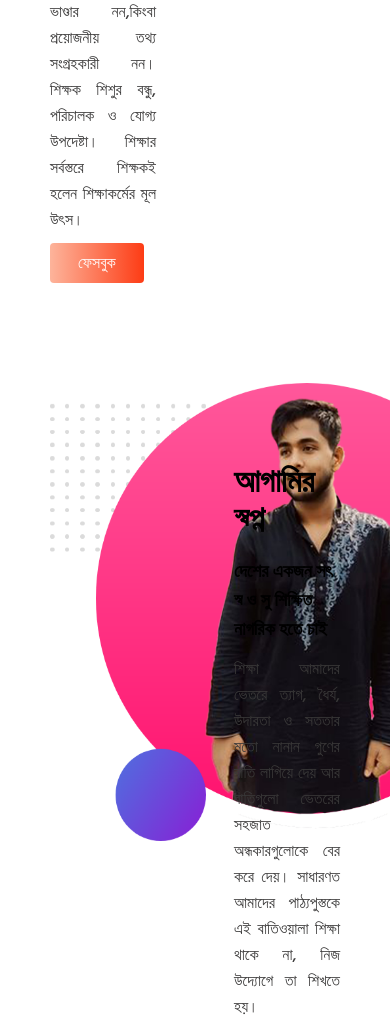
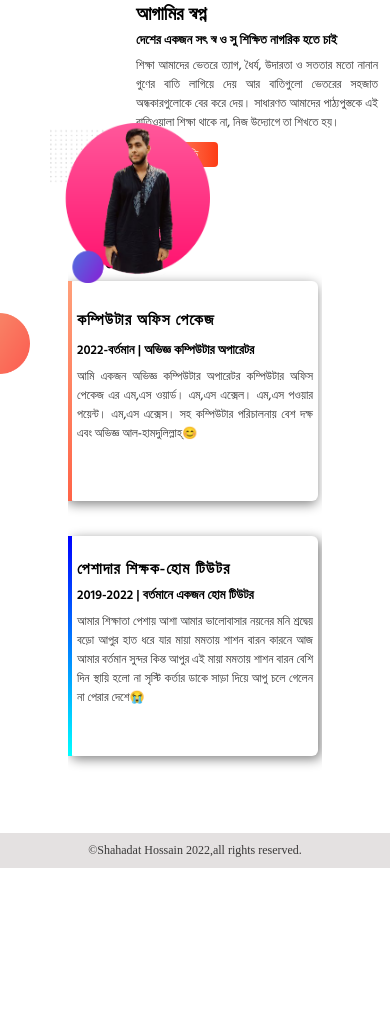
Before and after one commit to Sahadat43/mahir, a plain HTML site: page index.html in a window 390 px wide. Shown: the part 707-1730 px from the top of the page. After the commit the page ends 1575 px from the top, so only its background shows below. Drawn offline with Linux system fonts and the light colour scheme; a web font is replaced by a local one.

Commit message:
second commit

```diff
--- a/index.html
+++ b/index.html
@@ -6,7 +6,9 @@
     <link rel="preconnect" href="https://fonts.googleapis.com">
     <link rel="preconnect" href="https://fonts.gstatic.com" crossorigin="">
     <link href="https://fonts.googleapis.com/css2?family=Galada&amp;family=Hind+Siliguri:wght@300;400;500;600;700&amp;display=swap" rel="stylesheet">
+    <link rel="stylesheet" href="responsive/responsive.css">
     <link rel="stylesheet" href="style.css">
+    <link rel="stylesheet" href="responsive/responsive.css">
     <title>রনি মজুমদার</title>
 </head>
 
--- /dev/null
+++ b/responsive/responsive.css
@@ -0,0 +1,211 @@
+@media screen and (min-width: 270px) and (max-width: 480px) {
+
+    .wrapper {
+        height: 460px;
+    }
+
+    .welcome_area .welcome-left_side {
+        width: 254px;
+        padding: 46px 0px 0px 15px;
+    }
+
+    .welcome_area .welcome-left_side .frist-h2 {
+        font-size: 22px;
+        margin: 140px 0px -20px 38px;
+    }
+
+    .welcome_area .welcome-left_side h2 {
+        font-size: 19px;
+        padding-bottom: 5px;
+    }
+
+    .welcome_area .welcome-left_side h4 {
+        padding-bottom: 5px;
+        font-weight: 700;
+        font-size: 13px;
+    }
+
+    .welcome_area .welcome-left_side p {
+        text-align: justify;
+        font-family: "Hind Siliguri", "cursive";
+        font-weight: 500;
+        color: rgb(58, 57, 57);
+        font-size: 12px;
+    }
+
+
+    .welcome_area .welcome-left_side button {
+        border: none;
+        outline: none;
+        background-image: linear-gradient(90deg, rgb(253, 180, 155), rgb(253, 60, 21));
+        padding: 2px 20px;
+        border-radius: 4px;
+        margin-top: 10px;
+    }
+
+    .welcome_area .welcome-left_side button a {
+        color: white;
+        font-family: "Hind Siliguri", "cursive";
+        font-size: 12px;
+        font-weight: 500;
+    }
+
+    .welcome_area .welcome-right_side {
+        width: 160px;
+        padding: 0px 0px 0px 0px;
+        height: 160px;
+        position: absolute;
+        left: 50px;
+        top: 20px;
+    }
+
+    .dream {
+        width: 100%;
+        min-height: 500px;
+        overflow: hidden;
+    }
+
+    .dream .dream_left-side {
+        width: 270px;
+        height: auto;
+        padding: 0px;
+        position: absolute;
+        left: 50px;
+        bottom: -150px;
+    }
+
+    .dream .dream_left-side img {
+        width: 160px !important;
+        height: 160px !important;
+    }
+
+    .dream .dream_right-side {
+        width: 254px;
+        padding: 190px 12px 45px 0px;
+    }
+
+    .dream .dream_right-side h2 {
+        font-size: 19px;
+        padding-bottom: 4px;
+    }
+
+    .dream .dream_right-side h4 {
+        padding-bottom: 5px;
+        font-weight: 700;
+        font-size: 13px;
+    }
+
+    .dream .dream_right-side p {
+        text-align: justify;
+        font-weight: 500;
+        color: #3a3939;
+        font-size: 12px;
+    }
+
+    .dream .dream_right-side button {
+        border: none;
+        outline: none;
+        background-image: linear-gradient(90deg, rgb(253, 180, 155), rgb(253, 60, 21));
+        padding: 3px 20px;
+        border-radius: 4px;
+        margin-top: 10px;
+    }
+
+    .dream .dream_right-side button a {
+        color: white;
+        font-family: "Hind Siliguri", "cursive";
+        font-size: 12px;
+        font-weight: 500;
+    }
+
+    .wrapper1 img {
+        width: 30px;
+        min-height: 30px;
+        position: absolute;
+        padding: 60px 0px 0px;
+        z-index: -1;
+    }
+
+    .experience {
+        width: 254px;
+        min-height: 580px;
+        overflow: hidden;
+    }
+
+    .experience h2 {
+        font-size: 19px;
+        padding: 0px 0px 6px 8px;
+        font-weight: 600;
+        letter-spacing: 1px;
+    }
+
+    .experience .experience_left-side {
+        width: 250px;
+        height: 220px;
+        margin-left: 0px;
+        box-shadow: gray -1px 3px 12px;
+        padding: 30px 5px 30px 5px;
+        border-left: 4px solid;
+        border-image: linear-gradient(lightsalmon, tomato) 1 / 1 / 0 stretch;
+        border-radius: 6px;
+    }
+
+    .experience .experience_left-side h2 {
+        font-size: 16px;
+        font-weight: 600;
+        padding-bottom: 10px;
+    }
+
+    .experience .experience_left-side h4 {
+        font-weight: 600;
+        font-size: 13px;
+    }
+
+    .experience .experience_left-side p {
+        text-align: justify;
+        font-weight: 500;
+        color: #3a3939;
+        font-size: 12px;
+    }
+
+    .experience .experience_right-side {
+        margin: 35px 4px 0px 0px;
+        width: 250px;
+        height: 220px;
+        box-shadow: gray 3px 3px 12px;
+        padding: 24px 5px 30px 5px;
+        border-left: 4px solid;
+        border-image: linear-gradient(blue, cyan) 1 / 1 / 0 stretch;
+        border-radius: 6px;
+    }
+
+    .experience .experience_right-side h2 {
+        font-size: 16px;
+        font-weight: 600;
+        padding-bottom: 6px;
+    }
+
+    .experience .experience_right-side h4 {
+        font-weight: 600;
+        font-size: 13px;
+    }
+
+    .experience .experience_right-side p {
+        text-align: justify;
+        font-weight: 500;
+        color: #3a3939;
+        font-size: 12px;
+    }
+
+    footer {
+        background-color: rgb(228, 225, 225);
+        padding: 10px;
+        border-radius: 0px;
+    }
+
+    footer p {
+        color: rgb(58, 57, 57);
+        text-align: center;
+        font-size: 12px;
+    }
+}
```
